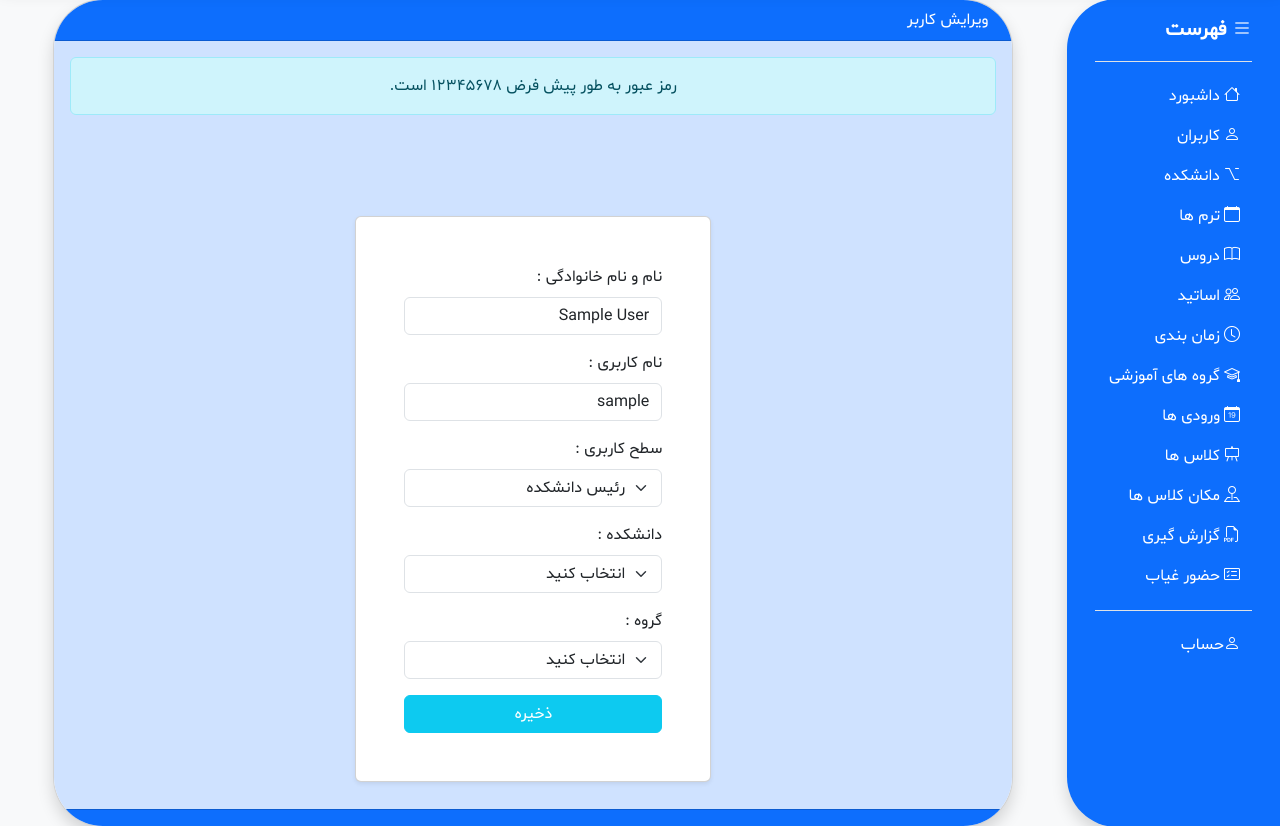
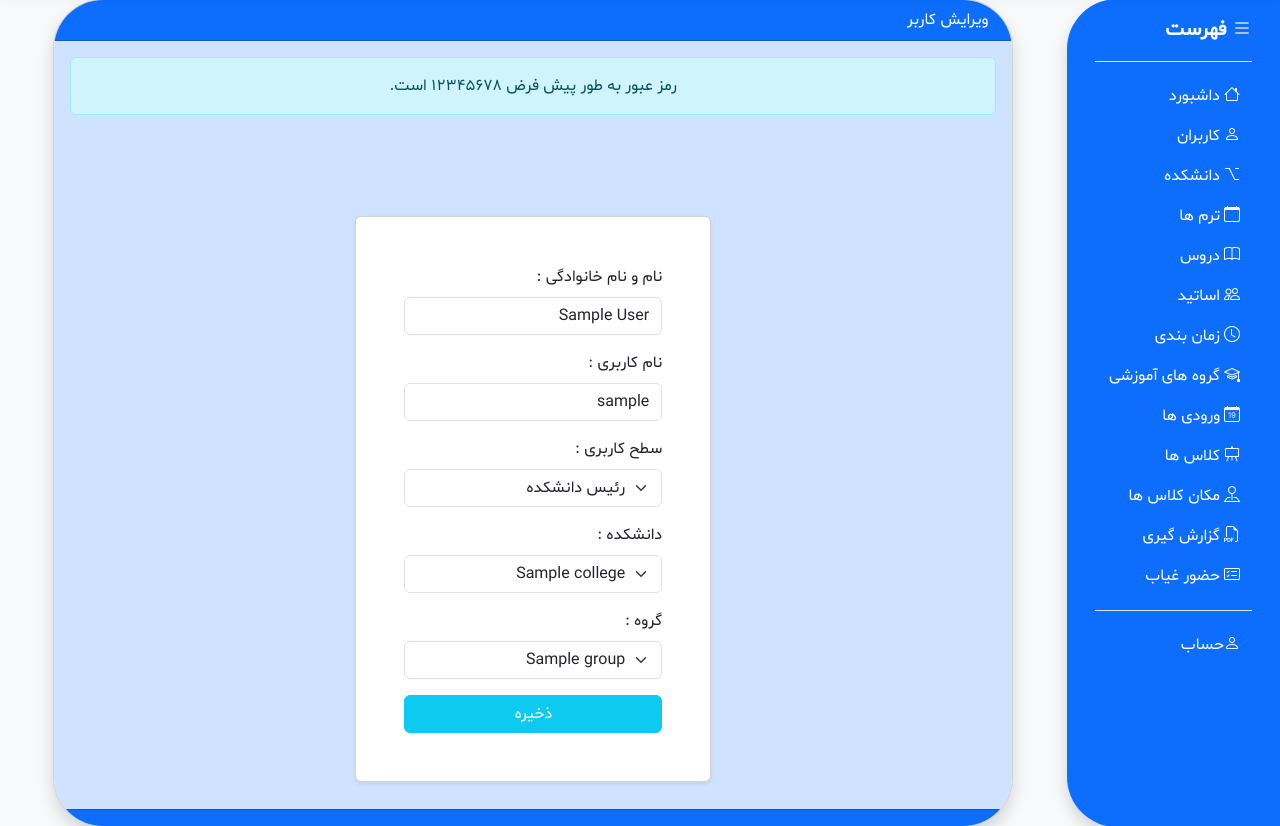
Before and after one commit to mohsenyazdandust/edu_system, a Django app: page /users/update/1/ in a window 1280 px wide. Shown: the part 73-899 px from the top of the page. Run offline with Django 5.2, Linux system fonts and the light colour scheme; tables that the repository leaves empty hold one stand-in row (values such as "Sample post"); some libraries are stand-ins or nearby versions.

Commit message:
add group and college to user

```diff
--- a/main/forms.py
+++ b/main/forms.py
@@ -9,7 +9,7 @@ from .models import *
 class CreateUserForm(forms.ModelForm):
     class Meta:
         model = get_user_model()
-        fields = ['first_name', 'access_level', 'username']
+        fields = ['first_name', 'access_level', 'username', 'cgroup', 'college']
 
     def save(self, commit=True):
         user = super().save(commit=False)
--- a/main/models.py
+++ b/main/models.py
@@ -5,7 +5,8 @@ from django.contrib.auth.models import AbstractUser
 
 class CUser(AbstractUser):
     access_level = models.IntegerField(default=0)
-
+    cgroup = models.ForeignKey('main.Group', on_delete=models.SET_NULL, null=True, blank=True)
+    college = models.ForeignKey('main.College', on_delete=models.SET_NULL, null=True, blank=True)
 
 class Course(models.Model):
     name = models.CharField(max_length=100)
--- a/main/templates/users/create.html
+++ b/main/templates/users/create.html
@@ -96,9 +96,11 @@
                                     :</label>
                                 <select class="form-select"
                                     aria-label="Default select example"
-                                    name="collages_id">
+                                    name="college">
                                     <option selected>انتخاب کنید</option>
-                                    <option value="1">دانشکده کل</option>
+                                    {% for college in colleges %}
+                                        <option value="{{ college.id }}" {% if cuser.college.id == college.id %}selected{% endif %} >{{ college.title }}</option>
+                                    {% endfor %}
                                 </select>
                             </div>
                             <div class="mb-3">
@@ -106,10 +108,11 @@
                                     :</label>
                                 <select class="form-select"
                                     aria-label="Default select example"
-                                    name="collages_id">
+                                    name="cgroup">
                                     <option selected>انتخاب کنید</option>
-                                    <option value="1">گروه 1</option>
-                                    <option value="2">گروه 2</option>
+                                    {% for group in groups %}
+                                        <option value="{{ group.id }}" {% if cuser.cgroup.id == group.id %}selected{% endif %}>{{ group.title }}</option>
+                                    {% endfor %}
                                 </select>
                             </div>
                             <button type="submit"
--- a/main/views.py
+++ b/main/views.py
@@ -93,6 +93,12 @@ class CreateUserView(CreateView):
     def get_success_url(self):
         return reverse_lazy('main:users')
 
+    def get_context_data(self, **kwargs):
+        context = super().get_context_data(**kwargs)
+        context['groups'] = models.Group.objects.all()
+        context['colleges'] = models.College.objects.all()
+        return context
+
 
 class DeleteUserView(DeleteView):
     model = User
@@ -110,6 +116,11 @@ class UpdateUserView(UpdateView):
     def get_success_url(self):
         return reverse_lazy('main:users')
 
+    def get_context_data(self, **kwargs):
+        context = super().get_context_data(**kwargs)
+        context['groups'] = models.Group.objects.all()
+        context['colleges'] = models.College.objects.all()
+        return context
 
 # COLLEGES
 
```
